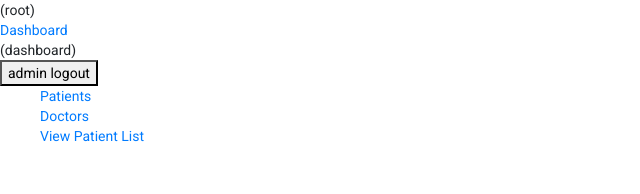
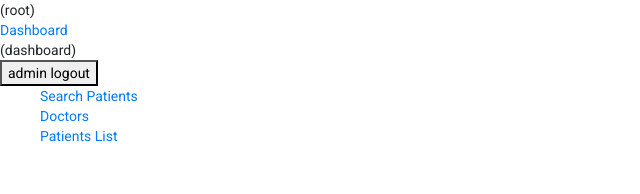
Before and after one commit to 2006-jun15-net/Project2-Asher-Daniel-Jordan-Front-End, an Angular app in the folder Project2-Frontend/: page /dashboard in a window 1280 px wide. Shown: the top 194 px of the page, without its empty margins (0-640 px from the left). Built offline with nearby package versions, Linux system fonts and the light colour scheme; sample sign-in values are in the browser's storage.

Commit message:
login update

```diff
--- a/Project2-Frontend/src/app/app-routing.module.ts
+++ b/Project2-Frontend/src/app/app-routing.module.ts
@@ -26,8 +26,8 @@ const routes: Routes = [
   { path: 'TreatmentConfirm/:treatmentId/:patientId', component: TreatmentConfirmationComponent},
   { path: 'FindPatients/:doctorId/:patientId/OpsRoom', component: OpsRoomComponent},
   { path: 'FindPatients/:doctorId/:patientId/OpsRoom/BookOpsRoom/:opsRoomId', component: BookOpsRoomComponent},
-  {path: 'patient', component: PatientComponent},
-  {path: 'patient-details/:id', component: PatientDetailsComponent}
+  { path: 'patient', component: PatientComponent },
+  { path: 'patient-details/:id', component: PatientDetailsComponent }
 ];
 
 
--- a/Project2-Frontend/src/app/dashboard/dashboard.component.html
+++ b/Project2-Frontend/src/app/dashboard/dashboard.component.html
@@ -11,18 +11,19 @@
 </div>
 <div *ngIf="pat">
     <button (click)="logout()">patient logout</button>
+    <a routerLink="/patient-details/{{pat}}">Patient Profile</a>
 </div>
 <div *ngIf="adm">
     <button (click)="logout()">admin logout</button>
     <ul>
         <nav>
-            <a routerLink="/FindPatients/2">Patients</a>
+            <a routerLink="/FindPatients/2">Search Patients</a>
         </nav>
         <nav>
             <a routerLink="/doctor">Doctors</a>
         </nav>
         <nav>
-            <a routerLink="/patient">View Patient List</a>
+            <a routerLink="/patient">Patients List</a>
         </nav>
     </ul>
 </div>
--- a/Project2-Frontend/src/app/login/login.component.html
+++ b/Project2-Frontend/src/app/login/login.component.html
@@ -24,3 +24,6 @@
 <div *ngIf="doc">
     <a routerLink="/details/{{doc}}">Doctor Profile</a>
 </div>
+<div *ngIf="pat">
+    <a routerLink="/patient-details/{{pat}}">Patient Profile</a>
+</div>
--- a/Project2-Frontend/src/app/login/login.component.ts
+++ b/Project2-Frontend/src/app/login/login.component.ts
@@ -36,6 +36,7 @@ export class LoginComponent implements OnInit {
     }
     if ( this.access === 'patient'){
       localStorage.setItem('patient', `${this.userId}`);
+      this.Route.navigate([`/patient-details/${this.userId}`]);
     }
     if ( this.access === 'nurse'){
       localStorage.setItem('nurse', `${this.userId}`);
@@ -56,7 +57,7 @@ export class LoginComponent implements OnInit {
 
     }
     if (this.pat != null ){
-
+      this.Route.navigate([`/patient-details/${this.pat}`]);
     }
     if (this.adm != null ){
       this.Route.navigate(['/dashboard']);
```
